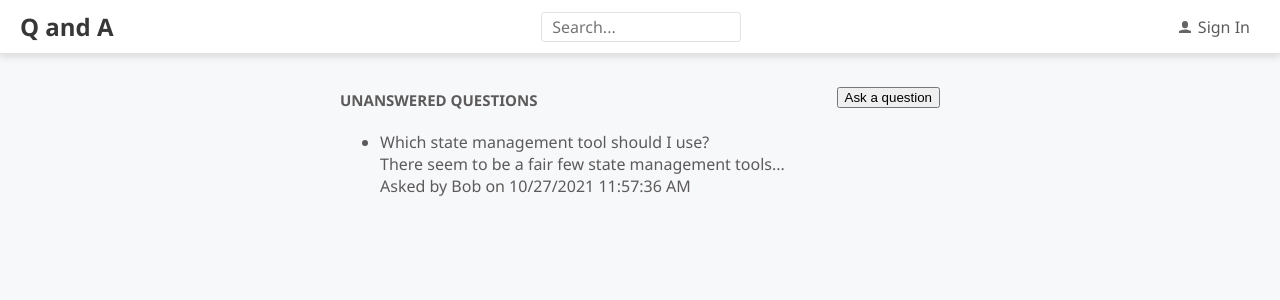
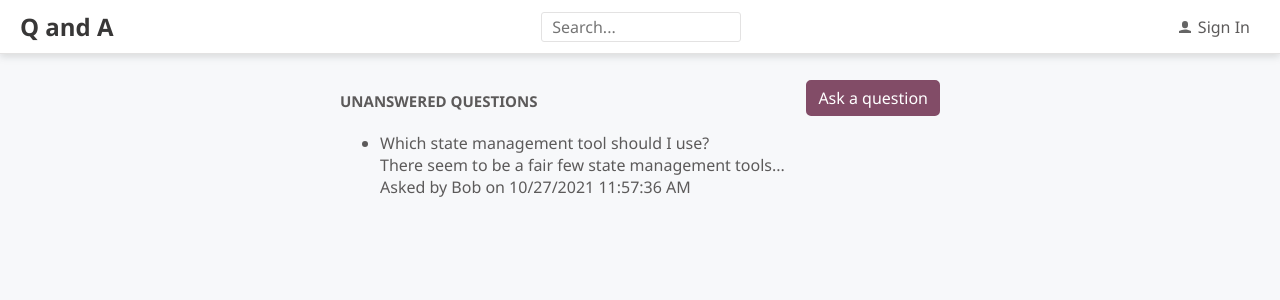
Before and after one commit to vytautas-dotcom/QAprojFrontend, a React (Create React App) app in the folder frontend/: page / in a window 1280 px wide. Shown: the top 300 px of the page. Built offline with nearby package versions, Linux system fonts and the light colour scheme.

Commit message:
Add styled component - PrimaryButton and use it instead of ordinary button

```diff
--- a/frontend/src/HomePage.tsx
+++ b/frontend/src/HomePage.tsx
@@ -1,5 +1,6 @@
 /** @jsxImportSource @emotion/react */
 import { css } from "@emotion/react";
+import { PrimaryButton } from "./Styles";
 
 import React from "react";
 import { QuestionList } from "./QuestionList";
@@ -34,7 +35,9 @@ export const HomePage = () => {
         `}
       >
         <PageTitle>Unanswered Questions</PageTitle>
-        <button onClick={handleAskQuestionClick}>Ask a question</button>
+        <PrimaryButton onClick={handleAskQuestionClick}>
+          Ask a question
+        </PrimaryButton>
       </div>
       {questionsLoading ? (
         <div>Loading...</div>
--- a/frontend/src/Styles.ts
+++ b/frontend/src/Styles.ts
@@ -1,3 +1,5 @@
+import styled from "@emotion/styled";
+
 export const gray1 = "#383737";
 export const gray2 = "#5c5a5a";
 export const gray3 = "#857c81";
@@ -13,3 +15,25 @@ export const accent2 = "#efd197";
 
 export const fontFamily = "'Segoe UI', 'Helvetica Neue',sans-serif";
 export const fontSize = "16px";
+
+export const PrimaryButton = styled.button`
+  background-color: ${primary2};
+  border-color: ${primary2};
+  border-style: solid;
+  border-radius: 5px;
+  font-family: ${fontFamily};
+  font-size: ${fontSize};
+  padding: 5px 10px;
+  color: white;
+  cursor: pointer;
+  :hover {
+    background-color: ${primary1};
+  }
+  :focus {
+    outline-color: ${primary2};
+  }
+  :disabled {
+    opacity: 0.5;
+    cursor: not-allowed;
+  }
+`;
```
